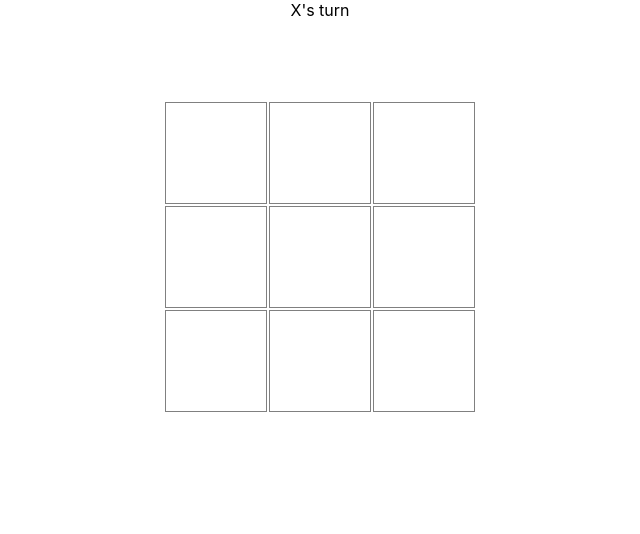
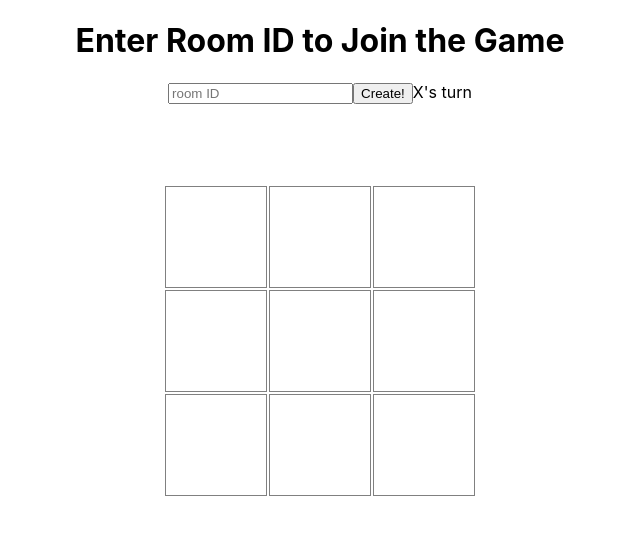
Before and after one commit to SevgiChavushoglu/tic-tac-toe, a React (Create React App) app: page / in a window 1280 px wide. Shown: the top 534 px of the page, without its empty margins (320-960 px from the left). Built offline with nearby package versions, Linux system fonts and the light colour scheme; no server answers.

Commit message:
working on scket. need to fix index.ts file

```diff
--- a/package.json
+++ b/package.json
@@ -9,6 +9,7 @@
     "react": "^18.2.0",
     "react-dom": "^18.2.0",
     "react-scripts": "5.0.1",
+    "socket.io-client": "^4.5.3",
     "web-vitals": "^2.1.0"
   },
   "scripts": {
--- a/src/App.js
+++ b/src/App.js
@@ -1,10 +1,25 @@
-import logo from "./logo.svg";
+import { useEffect } from "react";
 import "./App.css";
 import { TicTacToe } from "./components/TicTacToe";
+import { Room } from "./components/Room";
+import socketService from "./services/socketService";
+import io from "socket.io-client";
 
 function App() {
+  const socket = io.connect("http://localhost:9000");
+  const connectSokcket = async () => {
+    const socket = await socketService
+      .connect("http://localhost:9000")
+      .catch((err) => {
+        console.log("error", err);
+      });
+  };
+  useEffect(() => {
+    connectSokcket();
+  }, []);
   return (
     <div className="App">
+      <Room />
       <TicTacToe />
     </div>
   );
--- /dev/null
+++ b/src/components/Room.js
@@ -0,0 +1,21 @@
+import { useState } from "react";
+
+export function Room() {
+  const [roomName, setRoomName] = useState("");
+  const handleRoomNameChange = (e) => {
+    const value = e.target.value;
+    setRoomName(value);
+  };
+  return (
+    <>
+      <h1>Enter Room ID to Join the Game</h1>
+      <input
+        type="text"
+        placeholder="room ID"
+        value={roomName}
+        onChange={handleRoomNameChange}
+      />
+      <button>Create!</button>
+    </>
+  );
+}
--- a/src/components/TicTacToe.js
+++ b/src/components/TicTacToe.js
@@ -8,6 +8,7 @@ export function TicTacToe() {
   useEffect(() => {
     checkWinner(cells, turn, setWinner);
   }, [cells, turn]);
+
   function handleRestart(winner) {
     if (winner) {
       selCells({});
--- /dev/null
+++ b/src/services/socketService/index.ts
@@ -0,0 +1,21 @@
+import {Socket, io} from "socket.io-client"
+//import {DefaultEventsMap} from "socket.io/component-emitter"
+class SocketService{
+     socket: Socket | null=null
+     connect(url:string){
+        return new Promise((resolve, reject)=>{
+            this.socket= io(url);
+        if (!this.socket)
+            return reject();
+        this.socket.on("connect", () => {
+            resolve(this.socket as Socket)
+        });
+        this.socket.on("connect_error", (err) => {
+            console.log("connection error", err);
+            reject(err);
+        });
+    })
+    }
+}
+
+export default new SocketService();
```
Also changed, not shown: 1 other file (tests, documents, lock files or other folders).
